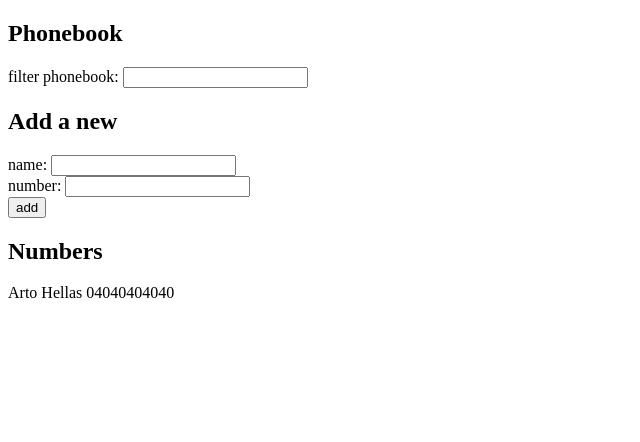
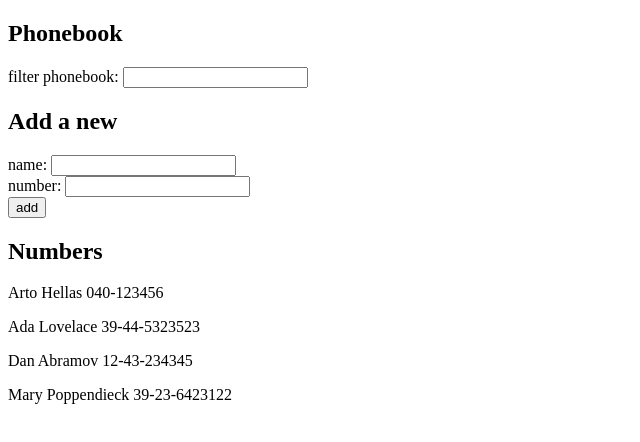
Before and after one commit to Gracmit/FullStackOpen, a React (Vite) app in the folder Part2/Phonebook/: page / in a window 1280 px wide. Shown: the top 442 px of the page, without its empty margins (0-640 px from the left). Built offline with nearby package versions, Linux system fonts and the light colour scheme; data requests are answered from the project's data file.

Commit message:
Exercise 2.11

```diff
--- /dev/null
+++ b/Part2/Phonebook/db.json
@@ -0,0 +1,24 @@
+{
+    "persons":[
+      {
+        "name": "Arto Hellas",
+        "number": "040-123456",
+        "id": "1"
+      },
+      {
+        "name": "Ada Lovelace",
+        "number": "39-44-5323523",
+        "id": "2"
+      },
+      {
+        "name": "Dan Abramov",
+        "number": "12-43-234345",
+        "id": "3"
+      },
+      {
+        "name": "Mary Poppendieck",
+        "number": "39-23-6423122",
+        "id": "4"
+      }
+    ]
+  }
--- a/Part2/Phonebook/package.json
+++ b/Part2/Phonebook/package.json
@@ -10,6 +10,7 @@
     "preview": "vite preview"
   },
   "dependencies": {
+    "axios": "^1.8.4",
     "react": "^19.0.0",
     "react-dom": "^19.0.0"
   },
@@ -22,6 +23,7 @@
     "eslint-plugin-react-hooks": "^5.1.0",
     "eslint-plugin-react-refresh": "^0.4.19",
     "globals": "^15.15.0",
+    "json-server": "^1.0.0-beta.3",
     "vite": "^6.2.0"
   }
 }
--- a/Part2/Phonebook/src/App.jsx
+++ b/Part2/Phonebook/src/App.jsx
@@ -1,21 +1,25 @@
-import { useState } from 'react'
+import { useState, useEffect} from 'react'
 import Search from "./components/Search"
 import Filter from "./components/Filter"
 import Form  from './components/Form'
+import axios from 'axios'
 
 const App = () => {
-  const [persons, setPersons] = useState([
-    {
-      name: 'Arto Hellas',
-      number: "04040404040",
-      id: 1
-    }
-  ])
-
+  const [persons, setPersons] = useState([])
   const [personsToShow, setPersonsToShow] = useState(persons);
   const [newName, setNewName] = useState('');
   const [newNumber, setNewNumber] = useState('');
   const [filter, setFilter] = useState("");
+
+  useEffect(() => {
+    axios
+      .get("http://localhost:3001/persons")
+      .then(response => {
+        setPersons(response.data)
+        console.log(response.data)
+        setPersonsToShow(response.data)
+      })
+  }, [])
 
   const addName = (event) => {
     event.preventDefault();
```
Also changed, not shown: 1 other file (tests, documents, lock files or other folders).
